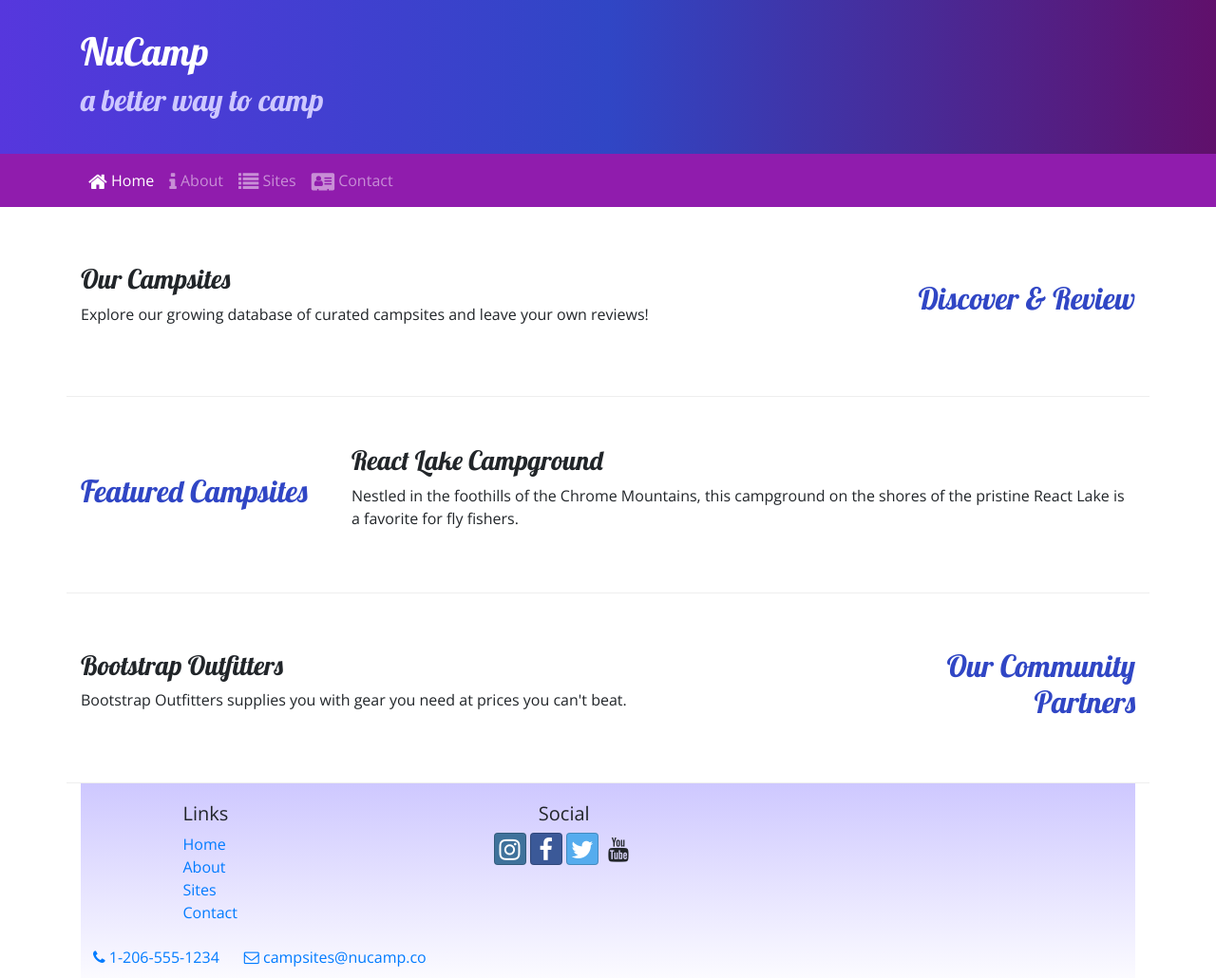
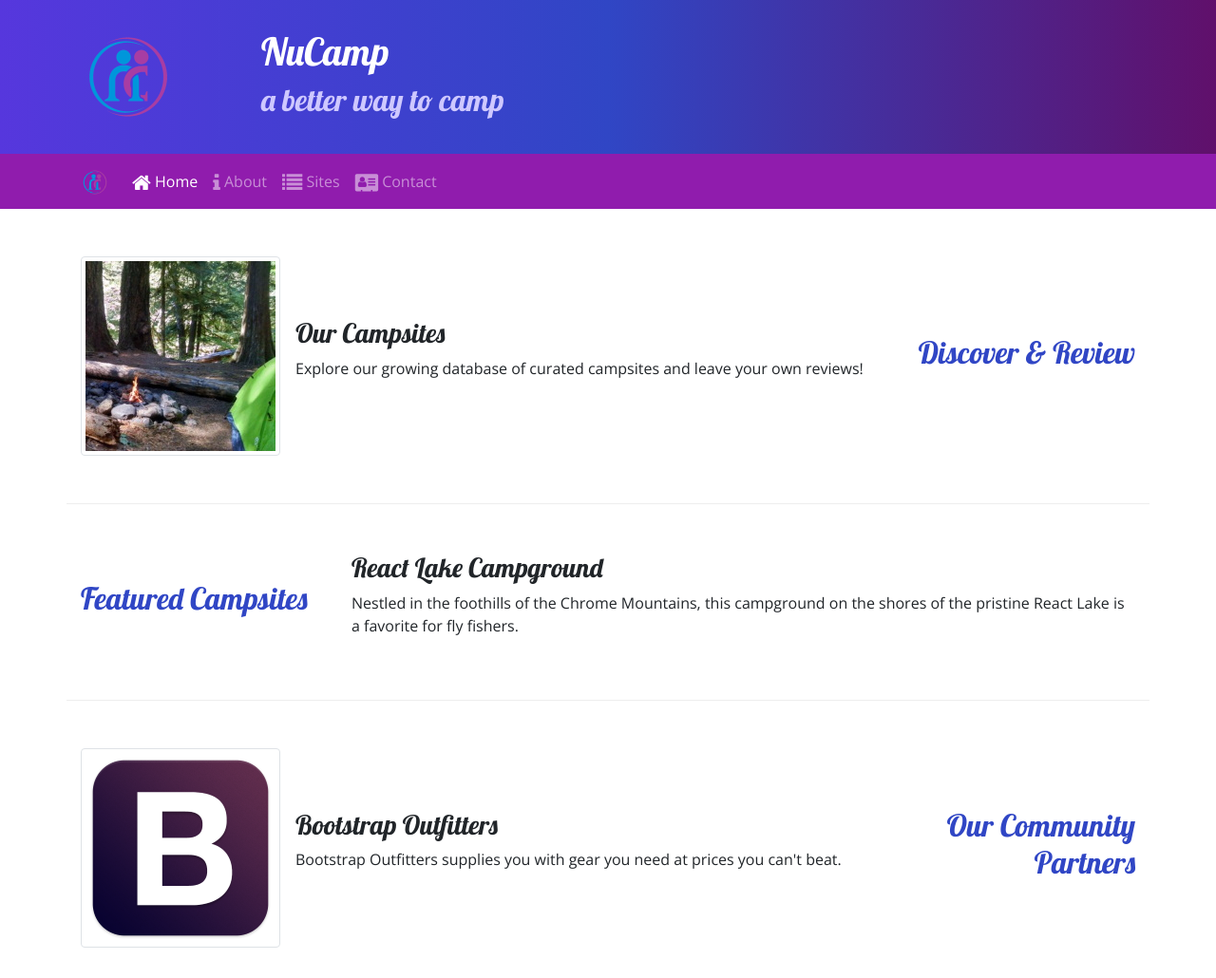
Before and after one commit to Haldown/bootstrap-project, a website: page index.html in a window 1280 px wide. Shown: the top 1030 px of the page at 95% size. Drawn offline with nearby package versions, Linux system fonts and the light colour scheme.

Commit message:
Images and Media

```diff
--- a/index.html
+++ b/index.html
@@ -23,6 +23,9 @@
     <header class="jumbotron jumbotron-fluid">
         <div class="container">
             <div class="row">
+                <div class="col-4 col-sm-3 col-md-2 align-self-center">
+                    <img src="img/logo.png" class="img-fluid">
+                </div>
                 <div class="col">
                     <h1>NuCamp</h1>
                     <h2>a better way to camp</h2>
@@ -33,7 +36,8 @@
 
     <nav class="navbar navbar-expand-sm navbar-dark sticky-top">
         <div class="container">
-            <button class="navbar-toggler ml-auto" type="button" data toggle="collapse" data target="#nucampNavbar">
+            <a class="navbar-brand" href="#"><img src="img/logo.png" height="30" width="30"></a>
+            <button class="navbar-toggler" type="button" data toggle="collapse" data target="#nucampNavbar">
                 <span class="navbar-toggler-icon"></span>
             </button>
             <div class="collapse navbar-collapse" id="nucampNavbar">
@@ -53,8 +57,13 @@
                 <h2 class="text-sm-right">Discover & Review</h2>
             </div>
             <div class="col">
-                <h3>Our Campsites</h3>
-                <p class="d-none d-sm-block">Explore our growing database of curated campsites and leave your own reviews!</p>
+                <div class="media">
+                    <img class="d-flex mr-3 img-thumbnail" src="img/breadcrumb-trail-thumb.jpg" alt="Breadcrumb Trail tumbnail">
+                    <div class="media-body align-self-center">
+                        <h3>Our Campsites</h3>
+                        <p class="d-none d-sm-block">Explore our growing database of curated campsites and leave your own reviews!</p>
+                    </div>
+                </div>
             </div>
         </div>
 
@@ -73,8 +82,13 @@
                 <h2 class="text-sm-right">Our Community Partners</h2>
             </div>
             <div class="col">
-                <h3>Bootstrap Outfitters</h3>
-                <p class="d-none d-sm-block">Bootstrap Outfitters supplies you with gear you need at prices you can't beat.</p>
+                <div class="media">
+                    <img class="d-flex mr-3 img-thumbnail" src="img/bootstrap-thumb.png" alt="Bootstrap Outfitters">
+                    <div class="media-body align-self-center">
+                        <h3>Bootstrap Outfitters</h3>
+                        <p class="d-none d-sm-block">Bootstrap Outfitters supplies you with gear you need at prices you can't beat.</p>
+                    </div>
+                </div>
             </div>
         </div>
 
```
Also changed, not shown: aboutus.html (+6 -1 lines), contactus.html (+5 -1 lines), img/bootstrap-thumb.png (added), img/breadcrumb-trail-thumb.jpg (added), img/breadcrumb-trail.jpg (added), img/chrome-river-thumb.jpg (added), img/chrome-river.jpg (added), img/logo.png (added), img/react-lake-thumb.jpg (added), img/react-lake.jpg (added).
